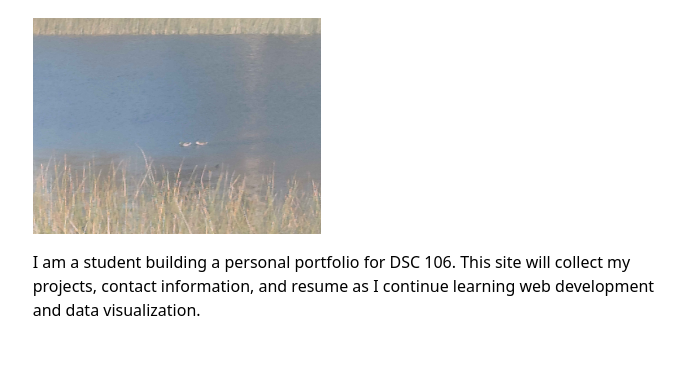
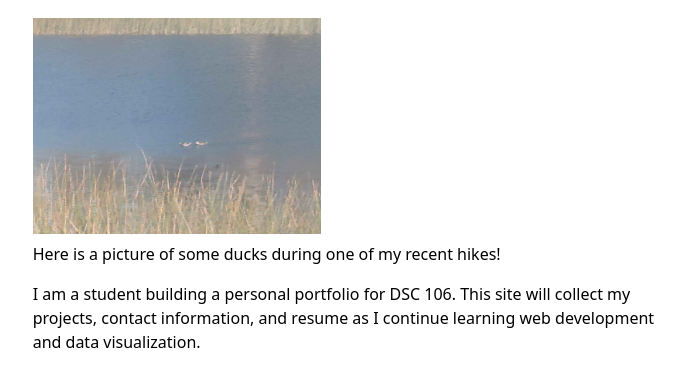
Before and after one commit to rywangwww/dsc106, a plain HTML site: page index.html in a window 1280 px wide. Shown: the part 139-526 px from the top of the page, without its empty margins (287-972 px from the left). Drawn offline with Linux system fonts and the light colour scheme.

Commit message:
fix text

```diff
--- a/index.html
+++ b/index.html
@@ -17,7 +17,10 @@
 
   <main>
     <h1>Raymond Wang</h1>
-    <img src="images/20260922_171905.jpg" alt="Ducks seen during one of my recent hikes">
+    <figure class="home-photo">
+      <img src="images/20260922_171905.jpg" alt="Ducks seen during one of my recent hikes">
+      <figcaption>Here is a picture of some ducks during one of my recent hikes!</figcaption>
+    </figure>
     <p>
       I am a student building a personal portfolio for DSC 106. This site will
       collect my projects, contact information, and resume as I continue learning
--- a/style.css
+++ b/style.css
@@ -25,6 +25,14 @@ img {
   width: 100%;
   height: auto;
   margin: 1rem 0;
+}
+
+.home-photo {
+  margin: 1rem 0;
+}
+
+.home-photo img {
+  margin-bottom: 0.5rem;
 }
 
 form {
```
